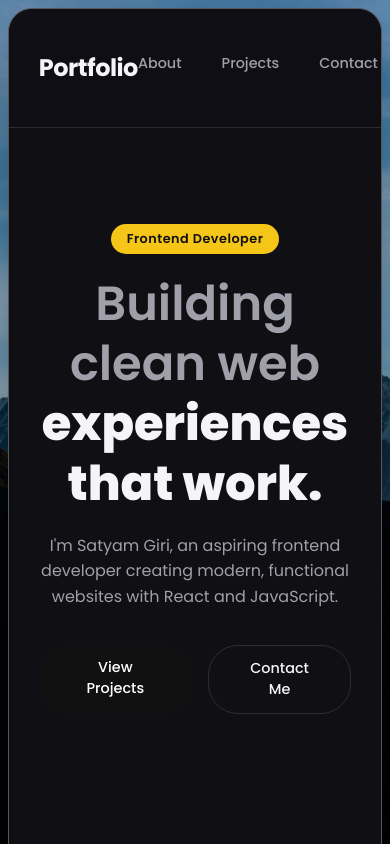
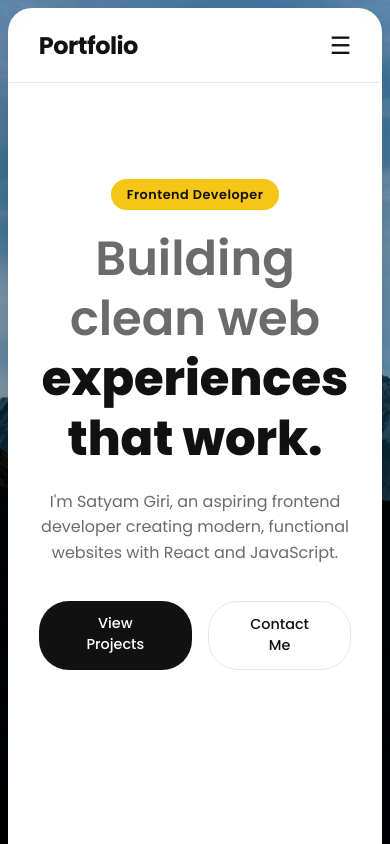
Before and after one commit to satyamgiri9846-cmyk/my-portfolio, a React (Vite) app: page / in a window 390 px wide. Shown: the top 844 px of the page. Built offline with nearby package versions, Linux system fonts and the light colour scheme.

Commit message:
Add mobile-only hamburger menu, keep desktop navbar unchanged

```diff
--- a/src/components/Navbar.css
+++ b/src/components/Navbar.css
@@ -17,8 +17,9 @@
   font-weight: 700;
 }
 
-.navbar ul {
+.nav-links {
   display: flex;
+  align-items: center;
   gap: 2.5rem;
   list-style: none;
 }
@@ -66,3 +67,60 @@
   transform: scale(1.1);
   border-color: var(--accent);
 }
+
+.hamburger {
+  display: none;
+  background: transparent;
+  border: none;
+  font-size: 1.5rem;
+  cursor: pointer;
+  color: var(--text-light);
+}
+
+.mobile-cta {
+  display: none;
+}
+
+/* Mobile only — hamburger menu kicks in below 768px */
+@media (max-width: 768px) {
+  .hamburger {
+    display: block;
+  }
+
+  .desktop-only {
+    display: none;
+  }
+
+  .nav-links {
+    position: absolute;
+    top: 100%;
+    left: 0;
+    width: 100%;
+    background: var(--bg-dark);
+    flex-direction: column;
+    align-items: flex-start;
+    gap: 1.2rem;
+    padding: 1.5rem 8%;
+    border-bottom: 1px solid var(--border-color);
+    display: none;
+  }
+
+  .nav-links.open {
+    display: flex;
+  }
+
+  .mobile-cta {
+    display: block;
+    width: 100%;
+  }
+
+  .mobile-cta a {
+    display: inline-block;
+    background: #111111;
+    color: #ffffff;
+    padding: 0.6rem 1.4rem;
+    border-radius: 30px;
+    font-size: 0.85rem;
+    font-weight: 500;
+  }
+}
--- a/src/components/Navbar.jsx
+++ b/src/components/Navbar.jsx
@@ -4,8 +4,9 @@ import "./Navbar.css";
 
 function Navbar({ siteName, links }) {
   const [theme, setTheme] = useState(() => {
-    return localStorage.getItem("theme") || "dark";
+    return localStorage.getItem("theme") || "light";
   });
+  const [menuOpen, setMenuOpen] = useState(false);
 
   useEffect(() => {
     document.documentElement.setAttribute("data-theme", theme);
@@ -18,11 +19,22 @@ function Navbar({ siteName, links }) {
 
   return (
     <nav className="navbar">
-      <Link to="/"><h2>{siteName}</h2></Link>
-      <ul>
+      <Link to="/" onClick={() => setMenuOpen(false)}><h2>{siteName}</h2></Link>
+
+      <button
+        className="hamburger"
+        onClick={() => setMenuOpen(!menuOpen)}
+        aria-label="Toggle menu"
+      >
+        {menuOpen ? "✕" : "☰"}
+      </button>
+
+      <ul className={menuOpen ? "nav-links open" : "nav-links"}>
         {links.map((link, i) => (
           <li key={i}>
-            <Link to={link.to}>{link.label}</Link>
+            <Link to={link.to} onClick={() => setMenuOpen(false)}>
+              {link.label}
+            </Link>
           </li>
         ))}
         <li>
@@ -30,8 +42,14 @@ function Navbar({ siteName, links }) {
             {theme === "dark" ? "☀️" : "🌙"}
           </button>
         </li>
+        <li className="mobile-cta">
+          <Link to="/contact" onClick={() => setMenuOpen(false)}>
+            Get in touch
+          </Link>
+        </li>
       </ul>
-      <Link to="/contact" className="navbar-cta">Get in touch</Link>
+
+      <Link to="/contact" className="navbar-cta desktop-only">Get in touch</Link>
     </nav>
   );
 }
```
